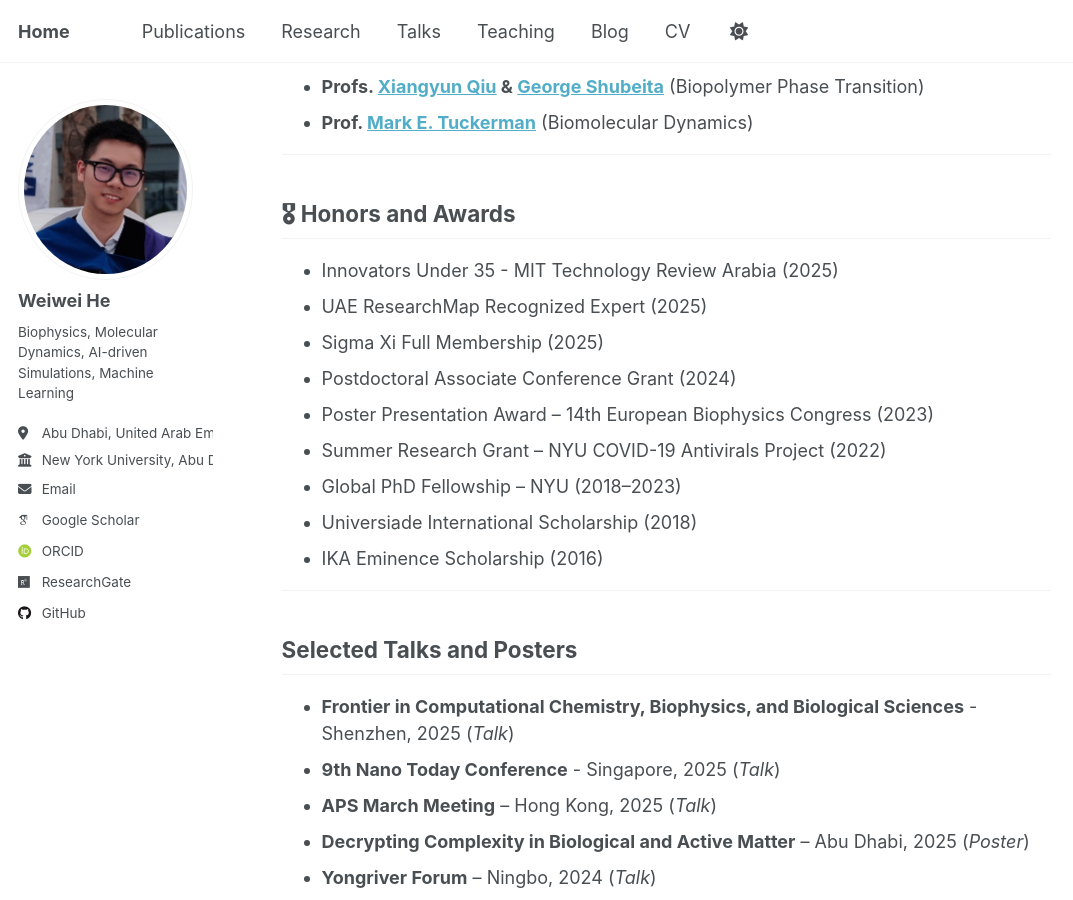
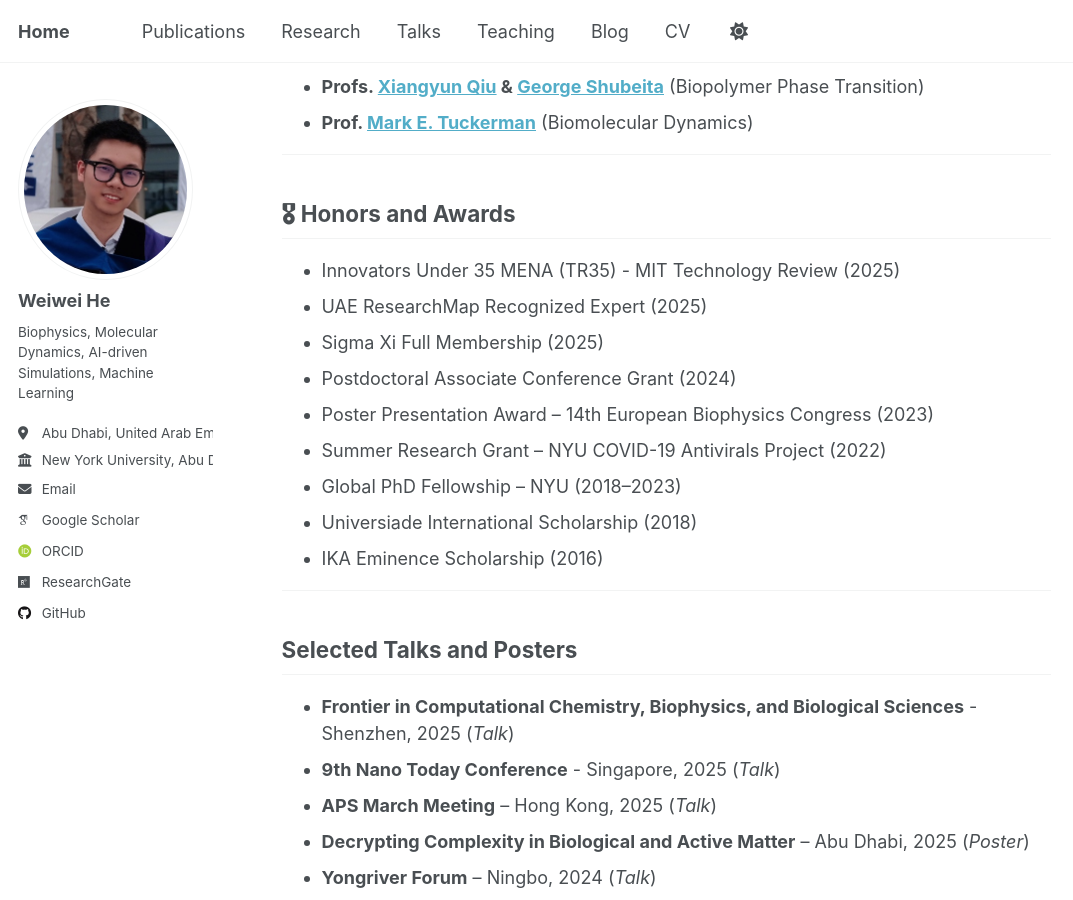
Before and after one commit to Warrenheww/warrenheww.github.io, a Jekyll site: the page built from _pages/about.md, in a window 1280 px wide and 900 px high, scrolled down 592 px. Shown: the whole window, without its empty margins (0-1073 px from the left). Built offline with Jekyll 4.4.1, drawn with Linux system fonts in a browser that asks for light colours; some web fonts are replaced.

Commit message:
Update about.md

```diff
--- a/_pages/about.md
+++ b/_pages/about.md
@@ -21,7 +21,7 @@ My research integrates **molecular dynamics (MD) simulations**, **machine learni
 
 ## 🎖 Honors and Awards
 
-- Innovators Under 35 - MIT Technology Review Arabia (2025)
+- Innovators Under 35 MENA (TR35) - MIT Technology Review (2025)
 - UAE ResearchMap Recognized Expert (2025)
 - Sigma Xi Full Membership (2025)
 - Postdoctoral Associate Conference Grant (2024)
```
